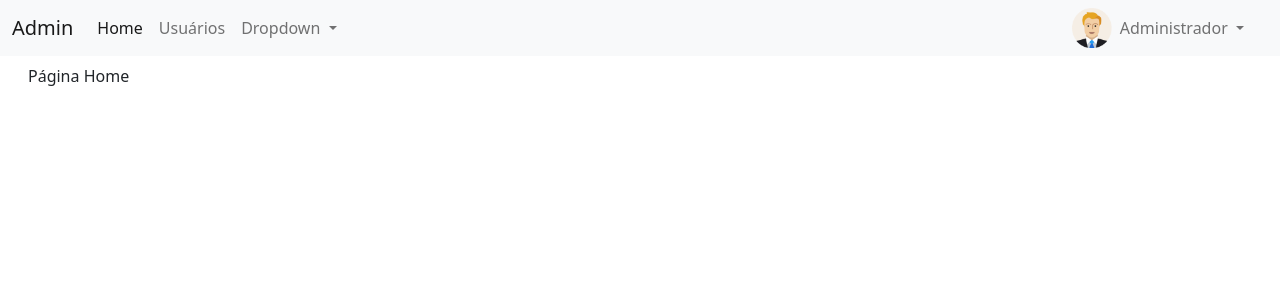
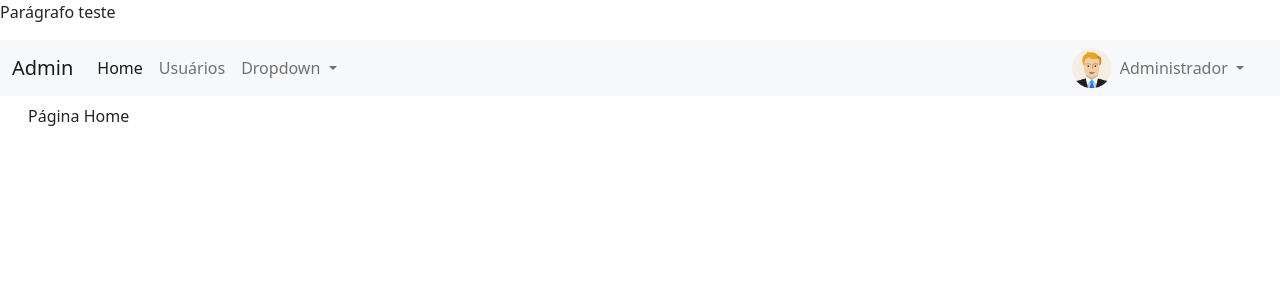
Before and after one commit to paivadaniel/pdv, a PHP site: page /index.php in a window 1280 px wide. Shown: the top 300 px of the page. Run offline with PHP 8.4, Linux system fonts and the light colour scheme.

Commit message:
Commit teste

```diff
--- a/painel-adm/index.php
+++ b/painel-adm/index.php
@@ -29,6 +29,8 @@ $menu2 = 'usuarios';
 </head>
 
 <body>
+
+<p>Parágrafo teste</p>
 
     <nav class="navbar navbar-expand-lg navbar-light bg-light">
         <div class="container-fluid">
```
